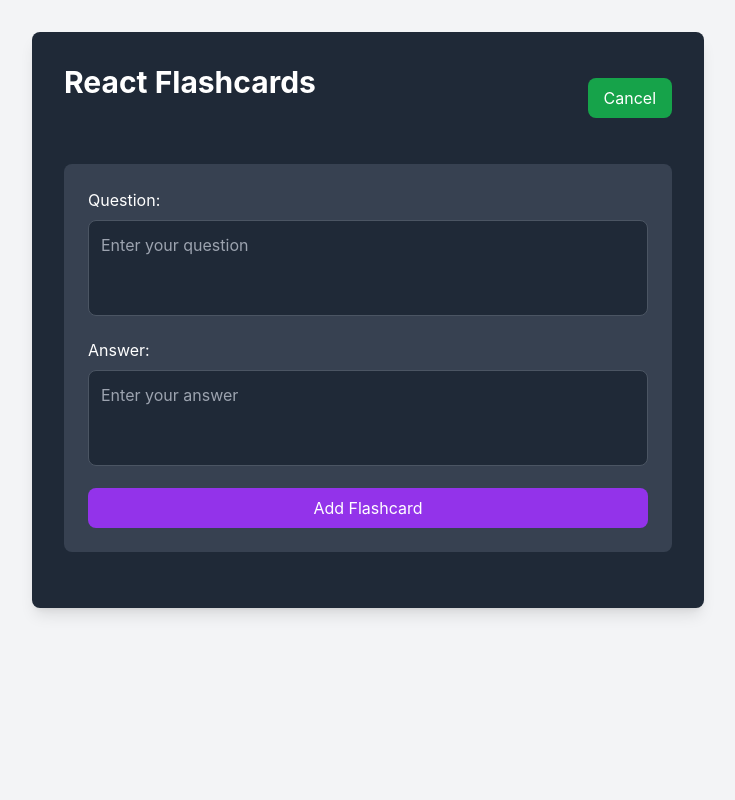
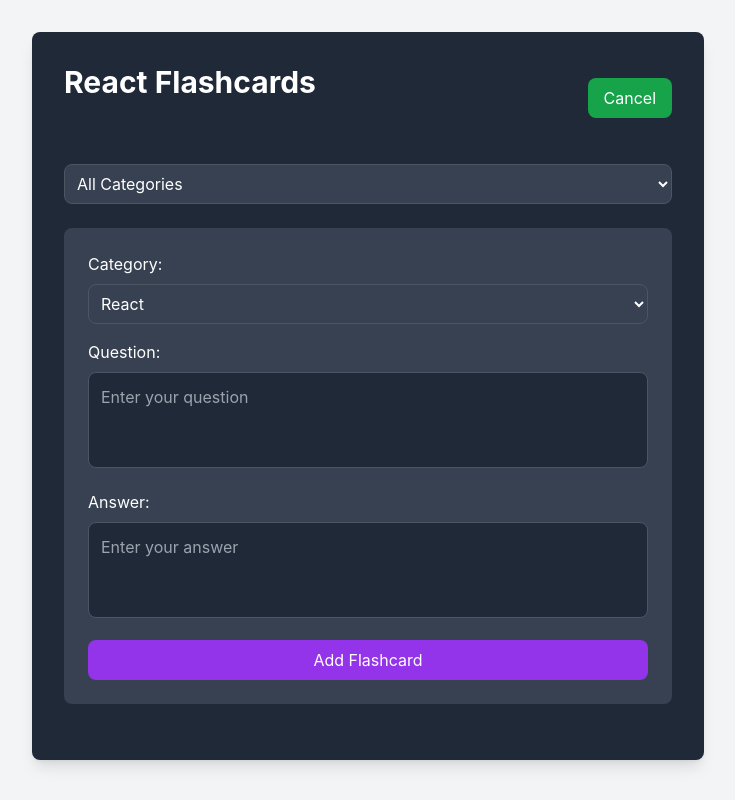
Before and after one commit to Kamaruddheen/react-example, a React (Vite) app: page /flashcards in a window 1280 px wide. Both pictures are taken after a click on the button "Add Card". Shown: the whole page, without its empty margins (272-1007 px from the left). Built offline with nearby package versions, Linux system fonts and the light colour scheme; the HTML template or start-up script is replaced by a standard one.

Commit message:
feat: add category for each flash cards

```diff
--- a/src/Components/Examples/Flashcards/Flashcards.css
+++ b/src/Components/Examples/Flashcards/Flashcards.css
@@ -92,3 +92,20 @@
   @apply w-full bg-purple-600 text-white py-2 px-4 rounded-lg
     hover:bg-purple-500 transition-colors duration-200;
 }
+
+.category-filter {
+  @apply mb-6;
+}
+
+.category-select {
+  @apply w-full bg-gray-700 text-white p-2 rounded-lg
+    border border-gray-600 focus:border-purple-500 focus:outline-none;
+}
+
+.category-tag {
+  @apply absolute top-4 left-4 bg-purple-600 text-white text-sm px-2 py-1 rounded;
+}
+
+.no-cards {
+  @apply text-white text-center py-12 bg-gray-700 rounded-lg;
+}
--- a/src/Components/Examples/Flashcards/Flashcards.jsx
+++ b/src/Components/Examples/Flashcards/Flashcards.jsx
@@ -1,5 +1,12 @@
 import React, { useState } from "react";
 import "./Flashcards.css";
+
+const CATEGORIES = {
+  react: "React",
+  javascript: "JavaScript",
+  css: "CSS",
+  html: "HTML",
+};
 
 const Flashcards = () => {
   const [cards, setCards] = useState([
@@ -7,6 +14,7 @@
       id: 1,
       question: "What is React?",
       answer: "A JavaScript library for building user interfaces",
+      category: "react",
       isFlipped: false,
     },
     {
@@ -14,18 +22,49 @@
       question: "What is JSX?",
       answer:
         "A syntax extension for JavaScript that allows you to write HTML-like code",
+      category: "react",
       isFlipped: false,
     },
     {
       id: 3,
-      question: "What is a Component?",
-      answer: "An independent, reusable piece of the user interface",
+      question: "What is JavaScript?",
+      answer: "A programming language that enables interactive web pages",
+      category: "javascript",
       isFlipped: false,
     },
   ]);
+
   const [currentIndex, setCurrentIndex] = useState(0);
   const [showForm, setShowForm] = useState(false);
-  const [newCard, setNewCard] = useState({ question: "", answer: "" });
+  const [selectedCategory, setSelectedCategory] = useState("all");
+  const [newCard, setNewCard] = useState({
+    question: "",
+    answer: "",
+    category: "react",
+  });
+
+  const filteredCards =
+    selectedCategory === "all"
+      ? cards
+      : cards.filter((card) => card.category === selectedCategory);
+
+  const handleAddCard = (e) => {
+    e.preventDefault();
+    if (newCard.question.trim() && newCard.answer.trim()) {
+      setCards([
+        ...cards,
+        {
+          id: cards.length + 1,
+          question: newCard.question,
+          answer: newCard.answer,
+          category: newCard.category,
+          isFlipped: false,
+        },
+      ]);
+      setNewCard({ question: "", answer: "", category: "react" });
+      setShowForm(false);
+    }
+  };
 
   const flipCard = () => {
     setCards(
@@ -36,32 +75,15 @@
   };
 
   const nextCard = () => {
-    setCurrentIndex((prev) => (prev + 1) % cards.length);
-    // Reset flip state when moving to next card
+    setCurrentIndex((prev) => (prev + 1) % filteredCards.length);
     setCards(cards.map((card) => ({ ...card, isFlipped: false })));
   };
 
   const prevCard = () => {
-    setCurrentIndex((prev) => (prev - 1 + cards.length) % cards.length);
-    // Reset flip state when moving to previous card
+    setCurrentIndex(
+      (prev) => (prev - 1 + filteredCards.length) % filteredCards.length
+    );
     setCards(cards.map((card) => ({ ...card, isFlipped: false })));
-  };
-
-  const handleAddCard = (e) => {
-    e.preventDefault();
-    if (newCard.question.trim() && newCard.answer.trim()) {
-      setCards([
-        ...cards,
-        {
-          id: cards.length + 1,
-          question: newCard.question,
-          answer: newCard.answer,
-          isFlipped: false,
-        },
-      ]);
-      setNewCard({ question: "", answer: "" });
-      setShowForm(false);
-    }
   };
 
   return (
@@ -73,8 +95,43 @@
         </button>
       </div>
 
+      <div className="category-filter">
+        <select
+          value={selectedCategory}
+          onChange={(e) => {
+            setSelectedCategory(e.target.value);
+            setCurrentIndex(0);
+          }}
+          className="category-select"
+        >
+          <option value="all">All Categories</option>
+          {Object.entries(CATEGORIES).map(([value, label]) => (
+            <option key={value} value={value}>
+              {label}
+            </option>
+          ))}
+        </select>
+      </div>
+
       {showForm ? (
         <form className="card-form" onSubmit={handleAddCard}>
+          <div className="form-group">
+            <label htmlFor="category">Category:</label>
+            <select
+              id="category"
+              value={newCard.category}
+              onChange={(e) =>
+                setNewCard({ ...newCard, category: e.target.value })
+              }
+              className="category-select"
+            >
+              {Object.entries(CATEGORIES).map(([value, label]) => (
+                <option key={value} value={value}>
+                  {label}
+                </option>
+              ))}
+            </select>
+          </div>
           <div className="form-group">
             <label htmlFor="question">Question:</label>
             <textarea
@@ -103,20 +160,26 @@
             Add Flashcard
           </button>
         </form>
-      ) : (
+      ) : filteredCards.length > 0 ? (
         <>
           <div className="card-container">
             <div
               className={`card ${
-                cards[currentIndex].isFlipped ? "flipped" : ""
+                filteredCards[currentIndex].isFlipped ? "flipped" : ""
               }`}
               onClick={flipCard}
             >
               <div className="card-front">
-                <p>{cards[currentIndex].question}</p>
+                <div className="category-tag">
+                  {CATEGORIES[filteredCards[currentIndex].category]}
+                </div>
+                <p>{filteredCards[currentIndex].question}</p>
               </div>
               <div className="card-back">
-                <p>{cards[currentIndex].answer}</p>
+                <div className="category-tag">
+                  {CATEGORIES[filteredCards[currentIndex].category]}
+                </div>
+                <p>{filteredCards[currentIndex].answer}</p>
               </div>
             </div>
           </div>
@@ -126,13 +189,15 @@
               Previous
             </button>
             <span className="card-counter">
-              {currentIndex + 1} / {cards.length}
+              {currentIndex + 1} / {filteredCards.length}
             </span>
             <button className="control-button" onClick={nextCard}>
               Next
             </button>
           </div>
         </>
+      ) : (
+        <div className="no-cards">No cards found in this category</div>
       )}
     </div>
   );
```
